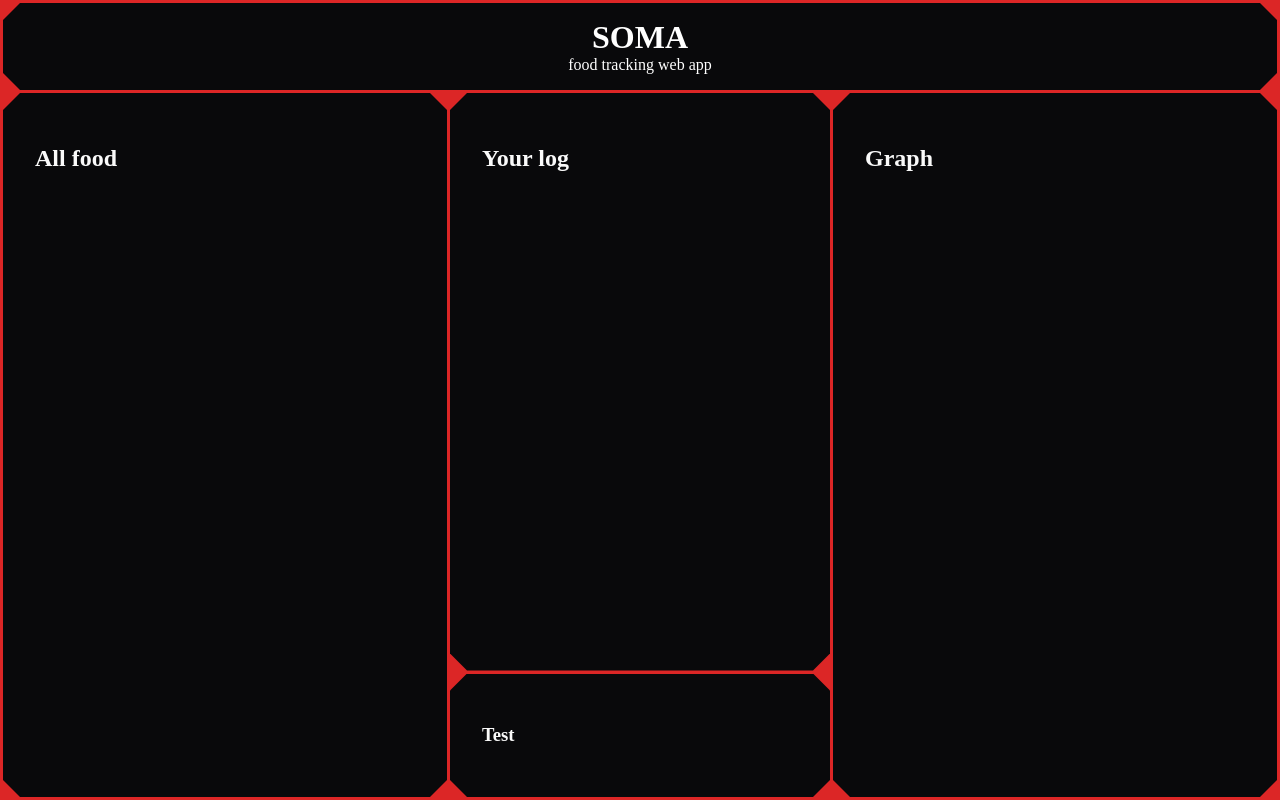
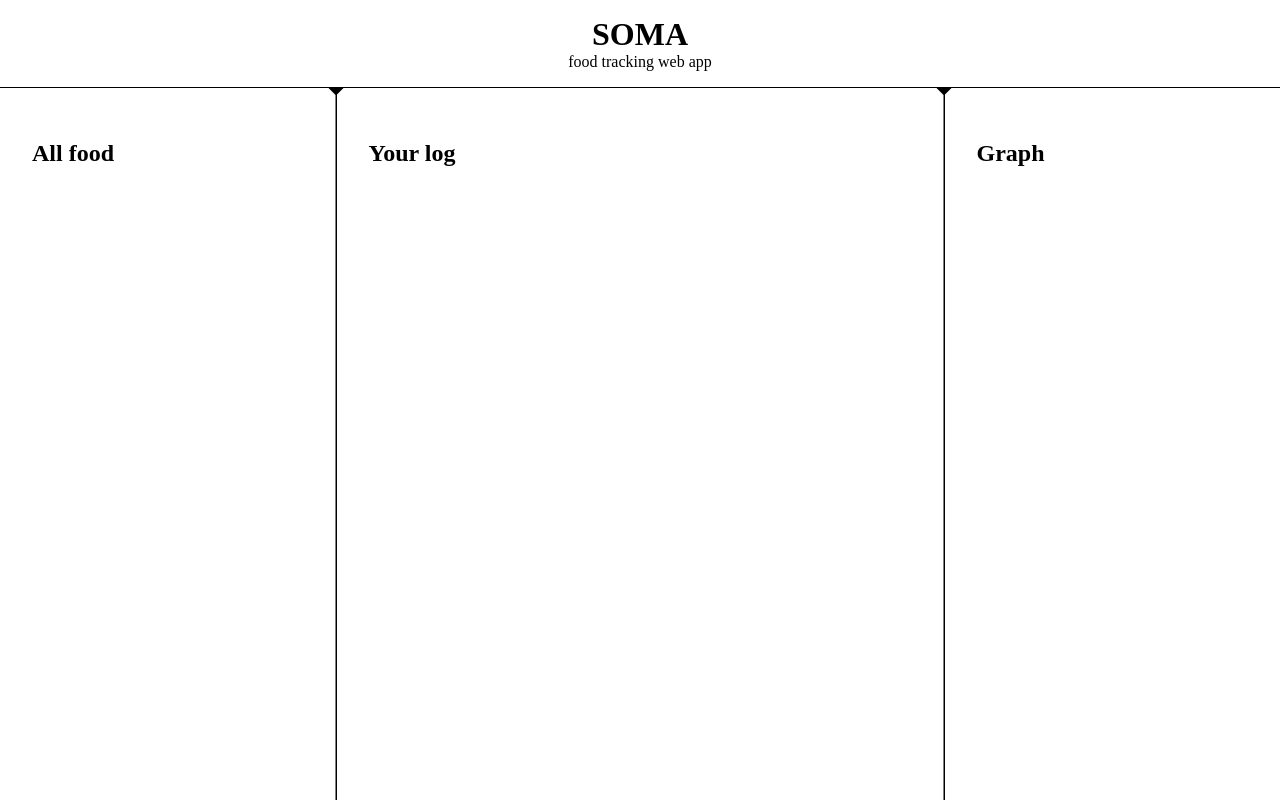
Before and after one commit to soma-diet/web, a Svelte app: page / in a window 1280 px wide. Built offline with nearby package versions, Linux system fonts and the light colour scheme.

Commit message:
simplififed view

```diff
--- a/src/App.svelte
+++ b/src/App.svelte
@@ -3,19 +3,14 @@
 </script>
 
 <Header />
-<div class="layout-row">
+<main>
   <section class="side-view">
     <h2>All food</h2>
   </section>
-  <div class="layout-col">
-    <section class="main-view">
-      <h2>Your log</h2>
-    </section>
-    <section>
-      <h3>Test</h3>
-    </section>
-  </div>
+  <section class="main-view">
+    <h2>Your log</h2>
+  </section>
   <section class="side-view">
     <h2>Graph</h2>
   </section>
-</div>
+</main>
--- a/src/app.css
+++ b/src/app.css
@@ -2,7 +2,7 @@
     display: flex;
     flex-direction: column;
     flex: 1;
-    gap: 3px;
+    gap: 1px;
     height: 100%;
     width: 100%;
 }
--- a/src/assets/css/common.css
+++ b/src/assets/css/common.css
@@ -1,18 +1,19 @@
 :root {
-    --primary-color: #09090b; /* Deep Zinc Black */
-    --secondary-color: #fafafa; /* Clean Off-White */
-    --tertiary-color: #dc2626; /* Vibrant Modern Red */
-    --quadratery-color: #991b1b; /* Deep Crimson */
-    --pentarery-color: rgba(220, 38, 38, 0.2); /* Soft Red Glow */
+    --primary-color: #ffffff;
+    --secondary-color: #000000;
+    --tertiary-color: #df2531;
+    --quadratery-color: #86232a;
+    --pentarery-color: #df253171;
 }
 
-html {
+html,
+body {
     height: 100%;
+    margin: 0;
 }
 
 body {
-    background-color: var(--tertiary-color);
-    padding: 3px;
+    background-color: var(--secondary-color);
     margin: 0;
     height: 100%;
     box-sizing: border-box;
--- a/src/assets/css/header.css
+++ b/src/assets/css/header.css
@@ -1,6 +1,5 @@
 header {
     background-color: var(--primary-color);
-    color: white;
     padding: 1rem;
     text-align: center;
 }
@@ -8,5 +7,5 @@ header {
 header h1,
 header p {
     margin: 0;
-    color: white;
+    color: var(--secondary-color);
 }
--- a/src/assets/css/home.css
+++ b/src/assets/css/home.css
@@ -1,26 +1,14 @@
-.layout-row {
+main {
     display: flex;
     flex-direction: row;
     flex: 1;
-    gap: 3px;
-}
-
-.layout-col {
-    display: flex;
-    flex-direction: column;
-    flex: 1;
-    gap: 3px;
-}
-
-header,
-section {
-    background-color: var(--primary-color);
-    clip-path: polygon(17px 0%, calc(100% - 17px) 0%, 100% 17px, 100% calc(100% - 17px), calc(100% - 17px) 100%, 17px 100%, 0% calc(100% - 17px), 0% 17px);
-    margin: 0;
+    gap: 1px;
 }
 
 section {
+    background-color: var(--primary-color);
     padding: 2rem;
+    border-left: 1px solid var(--border-color);
 }
 
 section.side-view {
@@ -30,3 +18,20 @@ section.side-view {
 section.main-view {
     flex: 2;
 }
+
+section:last-child {
+    border-right: 1px solid var(--border-color);
+}
+
+/* Applying the clip-paths from before */
+main>section:first-child {
+    clip-path: polygon(0% 0%, calc(100% - 7px) 0%, 100% 7px, 100% 100%, 0% 100%);
+}
+
+main>section:not(:first-child):not(:last-child) {
+    clip-path: polygon(7px 0%, calc(100% - 7px) 0%, 100% 7px, 100% 100%, 0% 100%, 0% 7px);
+}
+
+main>section:last-child {
+    clip-path: polygon(7px 0%, 100% 0%, 100% 100%, 0% 100%, 0% 7px);
+}
```
